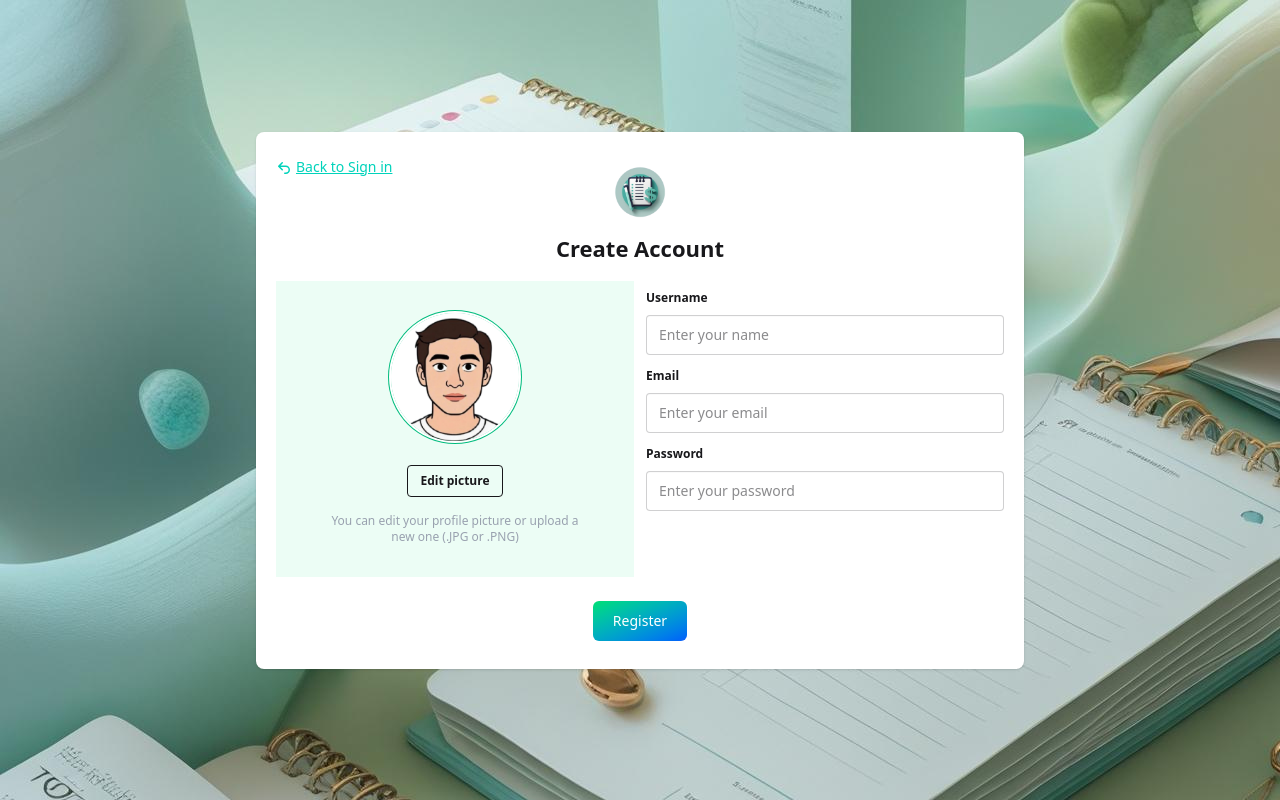
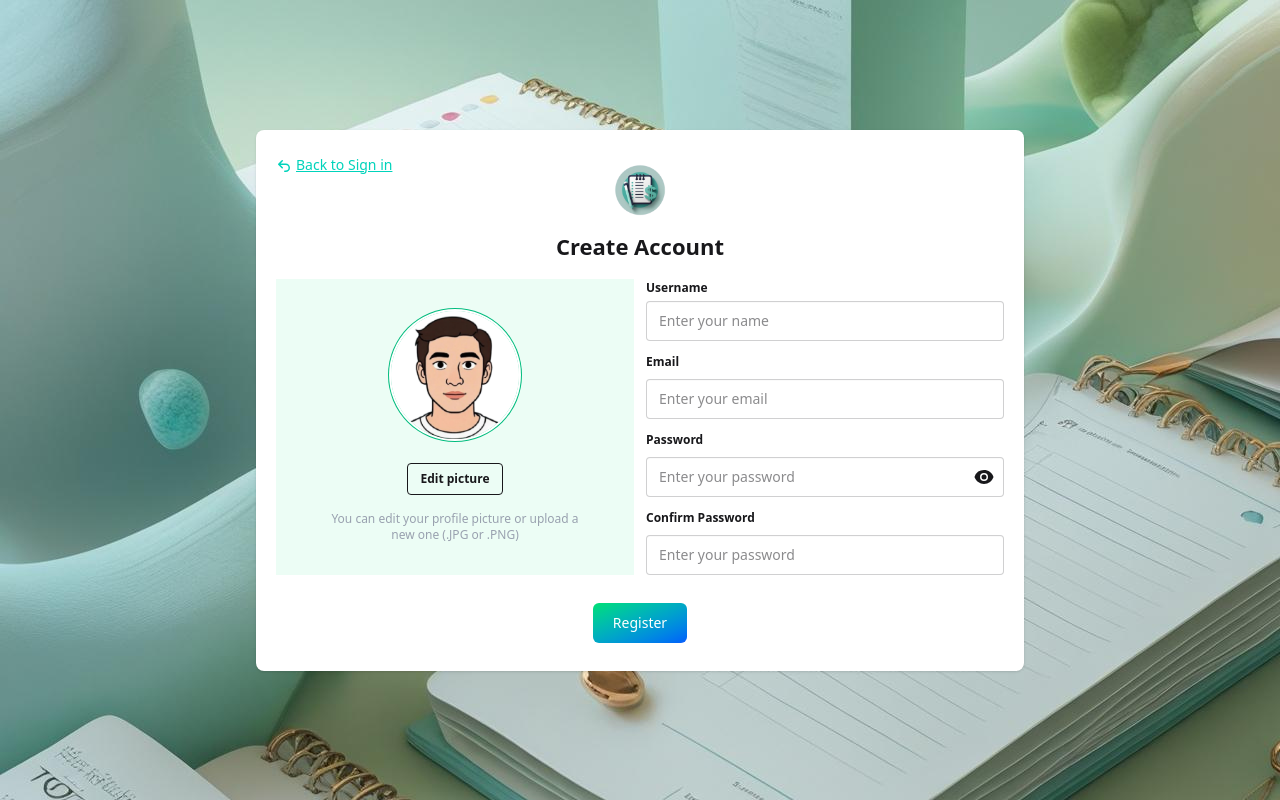
Before and after one commit to ratankavade/LifeLogs_webApp, a React (Vite) app: page /register in a window 1280 px wide. Built offline with nearby package versions, Linux system fonts and the light colour scheme.

Commit message:
Validations

```diff
--- a/src/pages/Login.tsx
+++ b/src/pages/Login.tsx
@@ -7,8 +7,11 @@
 import { addUser } from "../store/slices/userSlice";
 
 const Login = () => {
-    const [email, setEmail] = useState("pqr@gmail.com");
-    const [password, setPassword] = useState("Pqr@123");
+    const [email, setEmail] = useState("");
+    const [password, setPassword] = useState("");
+    const [showPassword, setShowPassword] = useState(false);
+    const [emialError, setEmailError] = useState("");
+    const [passwordError, setPasswordError] = useState("");
     const dispatch = useDispatch();
     const navigate = useNavigate();
 
@@ -22,8 +25,26 @@
             navigate({to: "/expences"})
             return dispatch(addUser(response.data));
 
-        } catch(err) {
-            console.error(err)
+        } catch(err: any) {
+            console.error("err", err);
+            setPasswordError(err.response?.data?.message)
+        }
+    }
+
+    const validateEmail = (value: any) => {
+        // Simple email regex pattern
+        const pattern = /^[^\s@]+@[^\s@]+\.[^\s@]+$/;
+        return pattern.test(value);
+    };
+
+
+    const handleEmail = (e: any) => {
+        setEmail(e.target.value)
+
+        if (!validateEmail(e.target.value)) {
+        setEmailError("Enter valid email address");
+        } else {
+        setEmailError("");
         }
     }
 
@@ -40,11 +61,26 @@
                 </div>
                 <fieldset className="fieldset">
                     <legend className="fieldset-legend">Email</legend>
-                    <input value={email} onChange={(e)=> setEmail(e.target.value)} type="text" className="input w-full" placeholder="Enter your email" />
+                    <input value={email} onChange={handleEmail} type="text" className="input w-full" placeholder="Enter your email" required/>
+                    {emialError && <p className="label text-red-300">{emialError}</p>}
                 </fieldset>
-                <fieldset className="fieldset">
+                <fieldset className="fieldset relative">
                     <legend className="fieldset-legend">Password</legend>
-                    <input value={password} onChange={(e)=> setPassword(e.target.value)} type="password" className="input w-full" placeholder="Enter your password" />
+                    <input value={password} onChange={(e)=> setPassword(e.target.value)} type={showPassword ? "text" : "password"} className="input w-full grow " placeholder="Enter your password" />
+                    <svg onClick={()=>setShowPassword(!showPassword)} xmlns="http://www.w3.org/2000/svg" viewBox="0 0 20 20" fill="currentColor" className="size-5 absolute right-2.5 top-3.5 cursor-pointer z-10">
+                        {showPassword ?
+                        <>
+                        <path fillRule="evenodd" d="M3.28 2.22a.75.75 0 0 0-1.06 1.06l14.5 14.5a.75.75 0 1 0 1.06-1.06l-1.745-1.745a10.029 10.029 0 0 0 3.3-4.38 1.651 1.651 0 0 0 0-1.185A10.004 10.004 0 0 0 9.999 3a9.956 9.956 0 0 0-4.744 1.194L3.28 2.22ZM7.752 6.69l1.092 1.092a2.5 2.5 0 0 1 3.374 3.373l1.091 1.092a4 4 0 0 0-5.557-5.557Z" clipRule="evenodd" />
+                        <path d="m10.748 13.93 2.523 2.523a9.987 9.987 0 0 1-3.27.547c-4.258 0-7.894-2.66-9.337-6.41a1.651 1.651 0 0 1 0-1.186A10.007 10.007 0 0 1 2.839 6.02L6.07 9.252a4 4 0 0 0 4.678 4.678Z" />
+                        </>
+                        :
+                        <>
+                        <path d="M10 12.5a2.5 2.5 0 1 0 0-5 2.5 2.5 0 0 0 0 5Z" />
+                        <path fillRule="evenodd" d="M.664 10.59a1.651 1.651 0 0 1 0-1.186A10.004 10.004 0 0 1 10 3c4.257 0 7.893 2.66 9.336 6.41.147.381.146.804 0 1.186A10.004 10.004 0 0 1 10 17c-4.257 0-7.893-2.66-9.336-6.41ZM14 10a4 4 0 1 1-8 0 4 4 0 0 1 8 0Z" clipRule="evenodd" />
+                        </>
+                        }
+                    </svg>
+                    {passwordError  && <p className="label text-red-300">{passwordError}</p>}
                 </fieldset>
                 <div className="justify-center card-actions mt-4">
                     <button type="button" onClick={handleLogin} className="text-white bg-gradient-to-br from-green-400 to-blue-600 hover:bg-gradient-to-bl focus:ring-4 focus:outline-none focus:ring-green-200 dark:focus:ring-green-800 font-medium rounded-md text-sm px-5 py-2.5 text-center mb-2 w-full">Sign in</button>
--- a/src/pages/Register.tsx
+++ b/src/pages/Register.tsx
@@ -2,7 +2,7 @@
 import icon from "../assets/icon.png"
 import profileImg from "../assets/profileImg.png"
 import { useState } from "react";
-import { Link } from "@tanstack/react-router";
+import { Link, useNavigate } from "@tanstack/react-router";
 import api from "../app/axios";
 import Toast from "../component/common/Toast";
 
@@ -14,7 +14,14 @@
         email: "",
         password: ""
     });
+    const [confirmpassword, setConfirmPassword] = useState("");
     const [showToast, setShowToast] = useState(false);
+    const [error, setError] = useState("");
+    const [emailError, setEmailError] = useState("");
+    const [showPassword, setShowPassword] = useState(false);
+    const [passwordError, setPasswordError] = useState("");
+
+    const navigate = useNavigate();
 
     const handleFileChange = async(e:any) => {
         const file = e.target.files[0];
@@ -39,14 +46,35 @@
         });
     }
 
+    const validateEmail = (value: any) => {
+        const pattern = /^[^\s@]+@[^\s@]+\.[^\s@]+$/;
+        return pattern.test(value);
+    };
+
     const handleUserData = (name: string, value: string) => {
         setUserData((prev)=> ({
             ...prev,
             [name]: value
         }))
+
+        if (name === "email") {
+            if (!validateEmail(value)) {
+            setEmailError("Enter a valid email address");
+            } else {
+            setEmailError("");
+            }
+        }
     }
 
     const handleRegisterUser = async() =>{
+        if(userData.password !== confirmpassword){
+            setPasswordError("Both passwords must be the same");
+            return;
+        }else{
+            setPasswordError("");
+        }
+        if (emailError !== "") return;
+
         const payload = {"photoUrl": photoUrl, ...userData}
         console.log("payload", payload);
         try{
@@ -58,11 +86,17 @@
                 password: ""
             })
             setPhotoUrl(null);
+            setConfirmPassword("");
             setTimeout(() => {
                 setShowToast(false);
-            }, 5000);
-        } catch(err) {
+                navigate({to: "/"})
+            }, 4000);
+            setError("");
+            setPasswordError("");
+
+        } catch(err: any) {
             console.error(err)
+            setError(err.response?.data?.message)
         }
     }
 
@@ -132,25 +166,49 @@
                                 You can edit your profile picture or upload a new one (.JPG or .PNG)
                                 </p>
                             </div>
-                            </div>
+                        </div>
                     </div>
                     <div>
-                        <fieldset className="fieldset">
-                            <legend className="fieldset-legend">Username</legend>
+                        <fieldset className="fieldset pt-0">
+                            <legend className="fieldset-legend pt-0">Username</legend>
                             <input value={userData.userName} onChange={(e)=> handleUserData('userName', e.target.value)} type="text" className="input w-full" placeholder="Enter your name" />
                         </fieldset>
                         <fieldset className="fieldset">
                             <legend className="fieldset-legend">Email</legend>
                             <input value={userData.email} onChange={(e)=> handleUserData('email', e.target.value)} type="text" className="input w-full" placeholder="Enter your email" />
+                            {emailError && <p className="label text-red-300">{emailError}</p>}
+                        </fieldset>
+                        <fieldset className="fieldset relative">
+                            <legend className="fieldset-legend">Password</legend>
+                            <input value={userData.password} onChange={(e)=> handleUserData('password', e.target.value)} type={showPassword ? "text" : "password"} className="input w-full" placeholder="Enter your password" />
+                            <svg onClick={()=>setShowPassword(!showPassword)} xmlns="http://www.w3.org/2000/svg" viewBox="0 0 20 20" fill="currentColor" className="size-5 absolute right-2.5 top-3.5 cursor-pointer z-10">
+                                {showPassword ?
+                                <>
+                                <path fillRule="evenodd" d="M3.28 2.22a.75.75 0 0 0-1.06 1.06l14.5 14.5a.75.75 0 1 0 1.06-1.06l-1.745-1.745a10.029 10.029 0 0 0 3.3-4.38 1.651 1.651 0 0 0 0-1.185A10.004 10.004 0 0 0 9.999 3a9.956 9.956 0 0 0-4.744 1.194L3.28 2.22ZM7.752 6.69l1.092 1.092a2.5 2.5 0 0 1 3.374 3.373l1.091 1.092a4 4 0 0 0-5.557-5.557Z" clipRule="evenodd" />
+                                <path d="m10.748 13.93 2.523 2.523a9.987 9.987 0 0 1-3.27.547c-4.258 0-7.894-2.66-9.337-6.41a1.651 1.651 0 0 1 0-1.186A10.007 10.007 0 0 1 2.839 6.02L6.07 9.252a4 4 0 0 0 4.678 4.678Z" />
+                                </>
+                                :
+                                <>
+                                <path d="M10 12.5a2.5 2.5 0 1 0 0-5 2.5 2.5 0 0 0 0 5Z" />
+                                <path fillRule="evenodd" d="M.664 10.59a1.651 1.651 0 0 1 0-1.186A10.004 10.004 0 0 1 10 3c4.257 0 7.893 2.66 9.336 6.41.147.381.146.804 0 1.186A10.004 10.004 0 0 1 10 17c-4.257 0-7.893-2.66-9.336-6.41ZM14 10a4 4 0 1 1-8 0 4 4 0 0 1 8 0Z" clipRule="evenodd" />
+                                </>
+                                }
+                            </svg>
                         </fieldset>
                         <fieldset className="fieldset">
-                            <legend className="fieldset-legend">Password</legend>
-                            <input value={userData.password} onChange={(e)=> handleUserData('password', e.target.value)} type="password" className="input w-full" placeholder="Enter your password" />
+                            <legend className="fieldset-legend">Confirm Password</legend>
+                            <input value={confirmpassword} onChange={(e)=> setConfirmPassword(e.target.value)} type="password" className="input w-full" placeholder="Enter your password" />
+                            {passwordError && <p className="label text-red-300">{passwordError}</p>}
                         </fieldset>
                     </div>
                 </div>
-                <div className="flex justify-around mt-4">
+                <div className="mt-4">
+                {error && <div className="flex justify-around mb-2">
+                    <p className="text-red-300 text-center w-full text-sm">{error}</p>
+                </div>}
+                <div className="flex justify-around">
                     <button type="button" onClick={handleRegisterUser} className="text-white bg-gradient-to-br from-green-400 to-blue-600 hover:bg-gradient-to-bl focus:ring-4 focus:outline-none focus:ring-green-200 dark:focus:ring-green-800 font-medium rounded-md text-sm px-5 py-2.5 text-center mb-2">Register</button>
+                </div>
                 </div>
             </div>
       </div>
```
